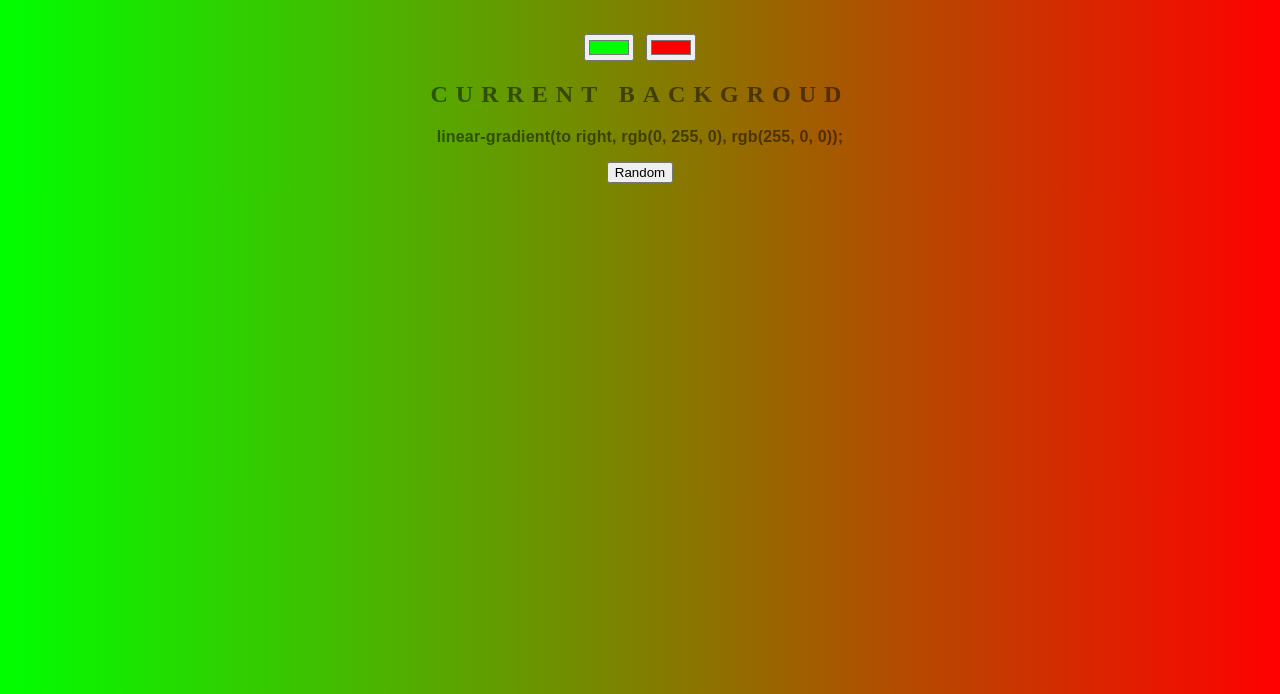
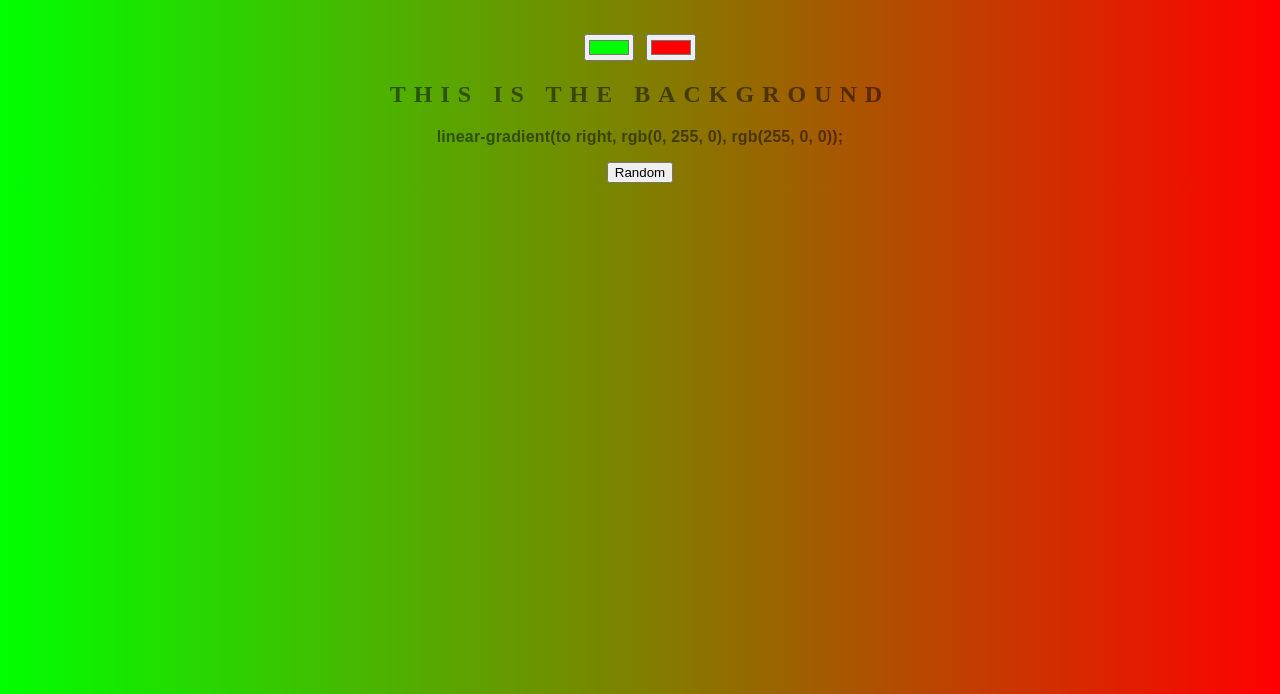
Before and after one commit to KolkoHazard/background-generator-2, a plain HTML site: page index.html in a window 1280 px wide. Shown: the part 106-800 px from the top of the page. Drawn offline with Linux system fonts and the light colour scheme.

Commit message:
Changing text

```diff
--- a/index.html
+++ b/index.html
@@ -8,7 +8,7 @@
 	<h1>COOL Generator</h1>
 	<input class ="color1" type="color" name="color1" value="#00FF00">
 	<input class = "color2" type="color" name="color2" value="#FF0000">
-	<h2>Current Backgroud</h2>
+	<h2>This is the background</h2>
 	<h3></h3>
 	<button>Random</button>
 	<script type="text/javascript" src="script.js"></script>
```
